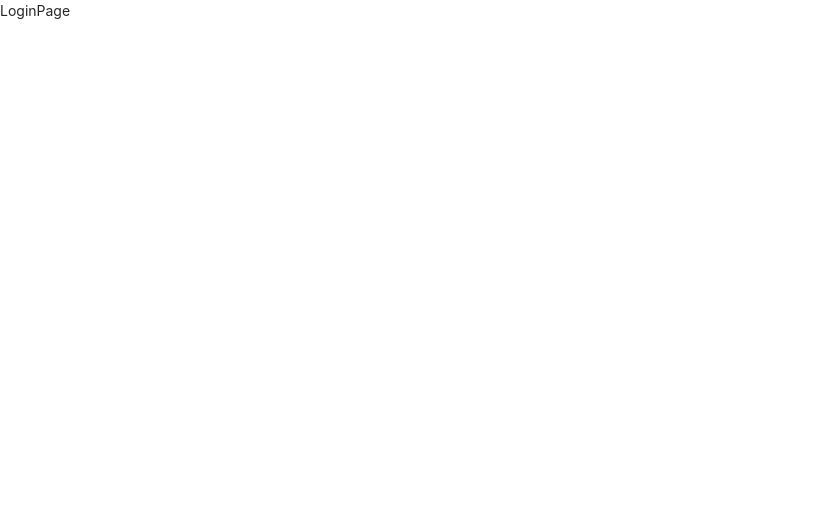
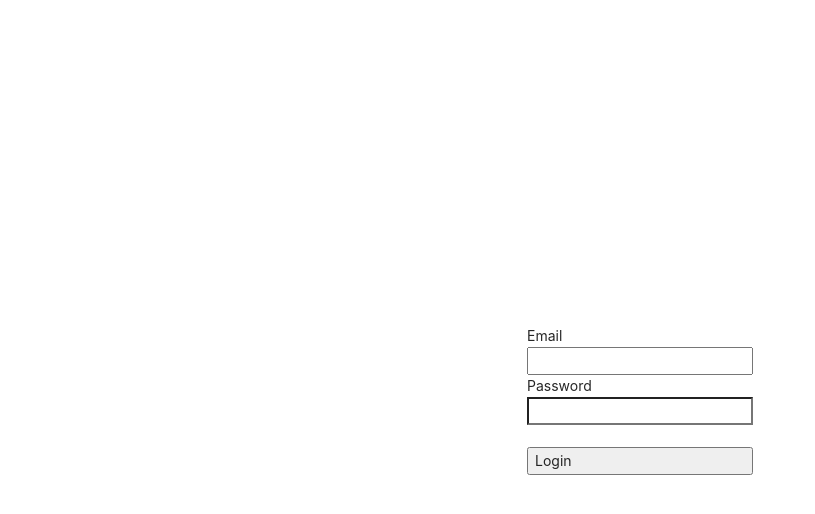
Before and after one commit to jxlove2020/nodejs_boilerplate, a React (Create React App) app in the folder client/: page /login in a window 1280 px wide. Shown: the top 514 px of the page, without its empty margins (0-815 px from the left). Built offline with nearby package versions, Linux system fonts and the light colour scheme.

Commit message:
Redux LoginPage 작성

```diff
--- /dev/null
+++ b/client/src/_actions/types.js
@@ -0,0 +1 @@
+export const LOGIN_USER = 'login_user';
--- /dev/null
+++ b/client/src/_actions/user_action.js
@@ -0,0 +1,12 @@
+import axios from 'axios';
+import { LOGIN_USER } from './types';
+
+export function loginUser(dataToSubmit) {
+  const request = axios
+    .post('/api/users/login', dataToSubmit)
+    .then(response => response.data);
+  return {
+    type: LOGIN_USER,
+    payload: request,
+  };
+}
--- a/client/src/_reducers/index.js
+++ b/client/src/_reducers/index.js
@@ -1,8 +1,8 @@
 import { combineReducers } from 'redux';
-// import user from './user_reducer';
+import user from './user_reducer';
 
 const rootReducer = combineReducers({
-  // user,
+  user,
 });
 
 export default rootReducer;
--- a/client/src/components/views/LandingPage/LandingPage.js
+++ b/client/src/components/views/LandingPage/LandingPage.js
@@ -8,7 +8,19 @@
       console.log(response.data);
     });
   }, []);
-  return <div>LandingPage</div>;
+  return (
+    <div
+      style={{
+        display: 'flex',
+        justifyContent: 'center',
+        alignItems: 'center',
+        width: '100%',
+        height: '100vh',
+      }}
+    >
+      <h2>시작페이지</h2>
+    </div>
+  );
 }
 
 export default LandingPage;
--- a/client/src/components/views/LoginPage/LoginPage.js
+++ b/client/src/components/views/LoginPage/LoginPage.js
@@ -1,7 +1,57 @@
-import React from 'react';
+import React, { useState } from 'react';
+import { useDispatch } from 'react-redux';
+import { loginUser } from '../../../_actions/user_action';
 
-function LoginPage() {
-  return <div>LoginPage</div>;
+function LoginPage(props) {
+  const dispatch = useDispatch();
+  const [Email, setEmail] = useState('');
+  const [Password, setPassword] = useState('');
+  const onEmailHandler = e => {
+    setEmail(e.currentTarget.value);
+  };
+  const onPasswordHandler = e => {
+    setPassword(e.currentTarget.value);
+  };
+  const onSubmitHandler = e => {
+    // 페이지 리프레시 방지
+    e.preventDefault();
+    console.log('Email', Email);
+    console.log('Password', Password);
+
+    let body = { email: Email, password: Password };
+
+    dispatch(loginUser(body)).then(response => {
+      if (response.payload.loginSuccess) {
+        props.history.push('/');
+      } else {
+        alert('Error');
+      }
+    });
+  };
+
+  return (
+    <div
+      style={{
+        display: 'flex',
+        justifyContent: 'center',
+        alignItems: 'center',
+        width: '100%',
+        height: '100vh',
+      }}
+    >
+      <form
+        style={{ display: 'flex', flexDirection: 'column' }}
+        onSubmit={onSubmitHandler}
+      >
+        <label>Email</label>
+        <input type="email" value={Email} onChange={onEmailHandler} />
+        <label>Password</label>
+        <input type="password" value={Password} onChange={onPasswordHandler} />
+        <br />
+        <button style={{ display: 'flex' }}>Login</button>
+      </form>
+    </div>
+  );
 }
 
 export default LoginPage;
```
